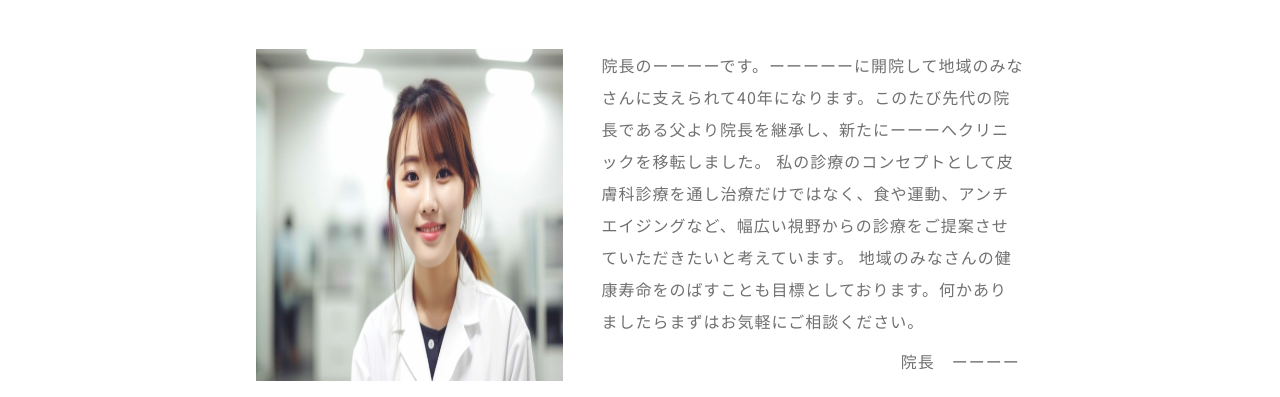
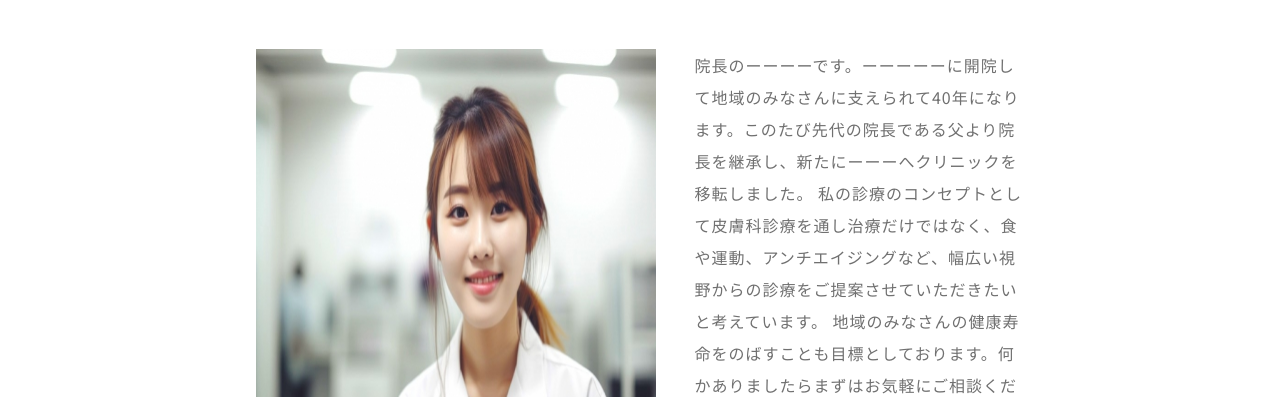
Before and after one commit to megmishoyama/HP1-2, a plain HTML site: page dr.html in a window 1280 px wide. Shown: the part 403-800 px from the top of the page. Drawn offline with Linux system fonts and the light colour scheme.

Commit message:
修正2-2

```diff
--- a/css/dr.css
+++ b/css/dr.css
@@ -21,7 +21,9 @@
 
 .top-wrap__gree__main img{
   aspect-ratio: 3 / 2;
-  width: 40%;
+  width: 400px;
+  background-size: cover;
+  max-width: 400px;
 }
 
 .top-wrap__gree__main__txt{
```
